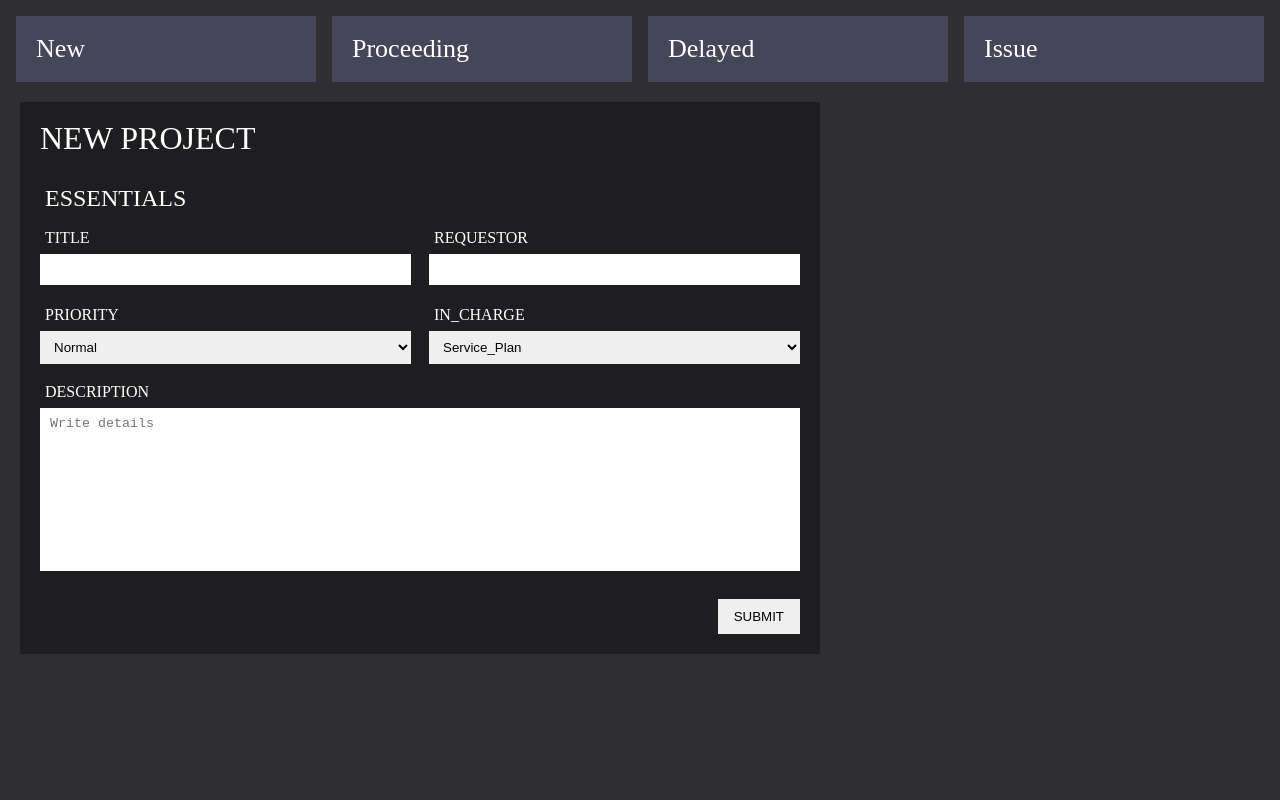
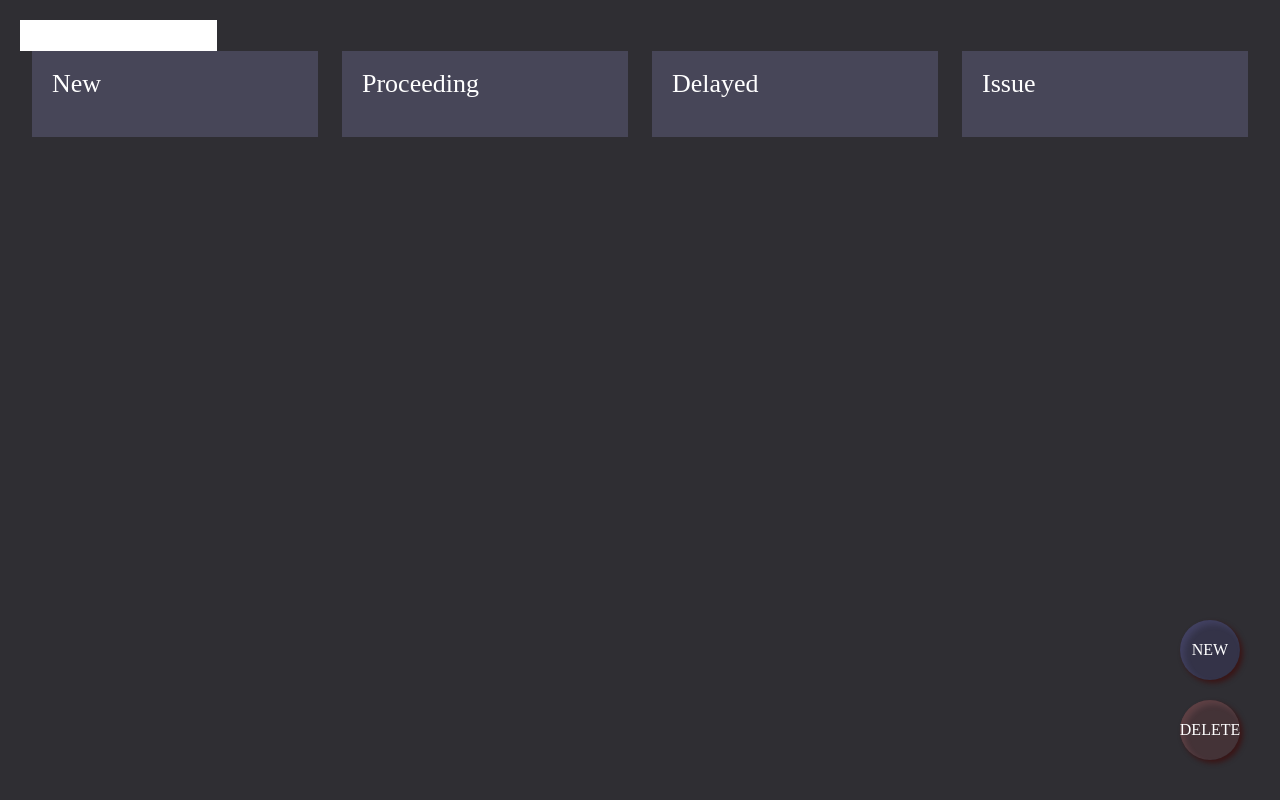
Before and after one commit to Cj-K-7/Project-management, a React (Create React App) app: page / in a window 1280 px wide. Built offline with nearby package versions, Linux system fonts and the light colour scheme.

Commit message:
Code Challenge Done

```diff
--- a/src/App.tsx
+++ b/src/App.tsx
@@ -3,9 +3,8 @@ import GlobalStyled from "./styles/Global-styled";
 import { darkTheme, lightTheme } from "./styles/theme";
 import { useRecoilValue } from "recoil";
 import { darkThemeAtom, dataAtom } from "./atoms";
-import Form from "./components/Form";
 import { useEffect } from "react";
-import LeaderBoard from "./components/LeaderBoard";
+import Container from "./components/Container";
 
 function App() {
   const isDark = useRecoilValue(darkThemeAtom);
@@ -18,8 +17,7 @@ function App() {
   return (
     <ThemeProvider theme={isDark ? darkTheme : lightTheme}>
       <GlobalStyled />
-      <LeaderBoard />
-      <Form />
+      <Container/>
     </ThemeProvider>
   );
 }
--- a/src/atoms.tsx
+++ b/src/atoms.tsx
@@ -28,16 +28,24 @@ export interface IForm {
   description: string;
 }
 
-interface IDataAtom {
+export interface IDataAtom {
   [key: string]: IForm[];
 }
 
+const localData = localStorage.getItem("projects")
+const JSONDATA = JSON.parse(localData as any)
+
 export const dataAtom = atom<IDataAtom>({
   key: "allData",
-  default: {
+  default: JSONDATA || {
     New: [],
     Proceeding: [],
     Delayed: [],
     Issue: [],
   },
 });
+
+export const formToggleAtom = atom({
+  key: "formToggle",
+  default : false
+})
--- a/src/components/Board.tsx
+++ b/src/components/Board.tsx
@@ -1,35 +1,66 @@
+import React from "react";
 import { Draggable, Droppable } from "react-beautiful-dnd";
 import styled from "styled-components";
+import { IForm } from "../atoms";
+import Card from "./Card";
 
 const BoardBox = styled.div`
   max-width: 100%;
   max-height: fit-content;
+  margin: 0px 12px;
   padding: 20px;
   background-color: ${(p) => p.theme.BgColor_dim};
 `;
 const Title = styled.h1`
   font-size: 26px;
 `;
+const DropedCards = styled.div`
+  display: grid;
+  grid-template-columns: 1fr;
+  grid-template-rows: auto;
+  grid-gap : 8px 0px;
+  margin-top: 20px;
+  background-color: ${(p) => p.theme.BgColor_sub};
+`;
 
 interface IBoadProps {
+  data: IForm[];
   title: string;
   index: number;
 }
 
-function Board({ title, index }: IBoadProps) {
+function Board({ data, title, index }: IBoadProps) {
   return (
     <Draggable draggableId={title} index={index}>
       {(props) => (
-          <BoardBox
+        <BoardBox
           ref={props.innerRef}
           {...props.dragHandleProps}
           {...props.draggableProps}
-          >
-            <Title>{title}</Title>
+        >
+          <Title>{title}</Title>
+          <Droppable droppableId={title}>
+            {(props) => (
+              <DropedCards ref={props.innerRef} {...props.droppableProps}>
+                {data.map((project, i) => (
+                  <Card
+                    key={project.id}
+                    id={project.id}
+                    index={i}
+                    title={project.title}
+                    requestor={project.requestor}
+                    priority={project.priority as string}
+                    in_charge={project.in_charge as string}
+                  />
+                ))}
+                {props.placeholder}
+              </DropedCards>
+            )}
+          </Droppable>
         </BoardBox>
       )}
     </Draggable>
   );
 }
 
-export default Board;
+export default React.memo(Board);
--- /dev/null
+++ b/src/components/Container.tsx
@@ -0,0 +1,40 @@
+import React, { useState } from "react";
+import { useSetRecoilState } from "recoil";
+import styled from "styled-components";
+import { dataAtom, IDataAtom } from "../atoms";
+import Form from "./Form";
+import LeaderBoard from "./LeaderBoard";
+
+const Window = styled.div`
+  padding: 20px;
+  overflow: hidden;
+`;
+
+function Container() {
+  const setData = useSetRecoilState(dataAtom);
+  const [value, setValue] = useState("");
+  const onSubmit = (event: React.FormEvent<HTMLFormElement>) => {
+    event.preventDefault();
+    setData((pre)=>{
+      return {...pre, [value] : []}
+    })
+  };
+  const onChange = (event: React.FormEvent<HTMLInputElement>) => {
+    const {
+      currentTarget : {value},
+    } = event;
+    setValue(value);
+  };
+
+  return (
+    <Window>
+      <form onSubmit={onSubmit}>
+        <input value={value} onChange={onChange} type="text" />
+      </form>
+      <LeaderBoard />
+      <Form />
+    </Window>
+  );
+}
+
+export default Container;
--- a/src/components/Form.tsx
+++ b/src/components/Form.tsx
@@ -1,6 +1,6 @@
 import { useForm } from "react-hook-form";
-import { useSetRecoilState } from "recoil";
-import { dataAtom, Departments, IForm, Priority } from "../atoms";
+import { useRecoilValue, useSetRecoilState } from "recoil";
+import { dataAtom, Departments, formToggleAtom, IForm, Priority } from "../atoms";
 import {
   FormBox,
   FormDoc,
@@ -19,6 +19,7 @@ import {
 } from "./FormComponents";
 
 function Form() {
+  const toggle = useRecoilValue(formToggleAtom);
   const setData = useSetRecoilState(dataAtom);
   const {
     register,
@@ -28,12 +29,16 @@ function Form() {
   } = useForm<IForm>();
 
   const onSubmit = (data: IForm) => {
-    data.id= Date.now();
-    setData((pre)=>{
-      return {...pre, ["New"]: [ data, ...pre["New"]]}
-    })
+    data.id = Date.now();
+    setData((pre) => {
+      return { ...pre, ["New"]: [data, ...pre["New"]] };
+    });
     setValue("title", "");
   };
+
+  if(!toggle){
+    return null;
+  }
 
   return (
     <FormBox>
@@ -49,7 +54,7 @@ function Form() {
             <RequestTitleInput
               {...register("title", {
                 required: "no title...?",
-                maxLength: { value: 20, message: "20 letter or less" },
+                maxLength: { value: 16, message: "16 letter or less" },
               })}
             />
           </Grid>
--- a/src/components/FormComponents.ts
+++ b/src/components/FormComponents.ts
@@ -1,10 +1,14 @@
 import styled from "styled-components";
 
 export const FormBox = styled.div`
+  position : fixed;
   max-width: 800px;
-  margin: 20px;
+  bottom:20px;
+  right:140px;
+  opacity : 0.8;
   background-color: ${(props) => props.theme.BgColor_bold};
 `;
+
 export const FormDoc = styled.form`
   display: flex;
   flex-direction: column;
--- a/src/components/LeaderBoard.tsx
+++ b/src/components/LeaderBoard.tsx
@@ -1,26 +1,55 @@
+import React from "react";
 import { DragDropContext, Droppable, DropResult } from "react-beautiful-dnd";
-import { useRecoilState } from "recoil";
+import { useRecoilState} from "recoil";
 import styled from "styled-components";
-import { dataAtom } from "../atoms";
+import { dataAtom, formToggleAtom } from "../atoms";
 import Board from "./Board";
+import Trash from "./Trash";
 
 const Container = styled.div`
-  margin: 16px;
-  gap: 16px;
+  margin-bottom: 25px;
   display: grid;
   grid-template-columns: repeat(4, 1fr);
+  grid-gap : 16px 0px;
+`;
+const Toggle = styled.div`
+  position: absolute;
+  display: flex;
+  justify-content: center;
+  align-items: center;
+  width: 60px;
+  height: 60px;
+  bottom: 120px;
+  right: 40px;
+  border-radius: 50%;
+  box-shadow: 4px 4px 6px rgba(150, 150, 250, 0.15) inset;
+  &::after {
+    position: absolute;
+    content: "";
+    width: 60px;
+    height: 60px;
+    border-radius: 50%;
+    box-shadow: 3px 3px 5px rgba(60, 15, 15, 0.8);
+  }
+  &:hover {
+    background-color: rgba(100, 100, 255, 0.8);
+    box-shadow: 4px 4px 6px rgba(255, 255, 255, 0.3) inset;
+  }
+  background-color: rgba(100, 100, 255, 0.1);
 `;
 
 function LeaderBoard() {
   const [data, setData] = useRecoilState(dataAtom);
+  const [toggle, setToggle] = useRecoilState(formToggleAtom);
   const onDragEnd = (props: DropResult) => {
     console.log(props);
     const {
       destination,
       source: { droppableId, index },
+      type,
     } = props;
     if (!destination) return;
-    if (destination.droppableId === droppableId) {
+    if (type === "LeadrBoard") {
       setData((data) => {
         const entries = Object.entries(data);
         const [item] = entries.splice(index, 1);
@@ -30,22 +59,60 @@ function LeaderBoard() {
           {}
         );
       });
+    } else {
+      if (destination.droppableId === droppableId) {
+        setData((data) => {
+          const currentBoard = [...data[droppableId]];
+          const item = currentBoard[index];
+          currentBoard.splice(index, 1);
+          currentBoard.splice(destination.index, 0, item);
+          return { ...data, [droppableId]: currentBoard };
+        });
+      } else if (destination.droppableId === "trash") {
+        setData((data) => {
+          const currentBoard = [...data[droppableId]];
+          currentBoard.splice(index, 1);
+          return {
+            ...data,
+            [droppableId]: currentBoard
+          };
+        });
+      } else if (destination.droppableId !== droppableId) {
+        setData((data) => {
+          const currentBoard = [...data[droppableId]];
+          const targetBoard = [...data[destination.droppableId]];
+          const item = currentBoard[index];
+          currentBoard.splice(index, 1);
+          targetBoard.splice(destination.index, 0, item);
+          return {
+            ...data,
+            [droppableId]: currentBoard,
+            [destination.droppableId]: targetBoard,
+          };
+        });
+      }
     }
   };
   return (
     <DragDropContext onDragEnd={onDragEnd}>
-      <Droppable droppableId="LeadrBoard" direction="horizontal">
+      <Trash />
+      <Droppable
+        type="LeadrBoard"
+        droppableId="LeadrBoard"
+        direction="horizontal"
+      >
         {(props) => (
           <Container ref={props.innerRef} {...props.droppableProps}>
             {Object.keys(data).map((key, index) => (
-              <Board key={key} title={key} index={index} />
+              <Board key={key} data={data[key]} title={key} index={index} />
             ))}
             {props.placeholder}
           </Container>
         )}
       </Droppable>
+      <Toggle onClick={()=>setToggle((b)=>!b)}>{toggle ? "CLOSE" : "NEW"}</Toggle>
     </DragDropContext>
   );
 }
 
-export default LeaderBoard;
+export default React.memo(LeaderBoard);
--- /dev/null
+++ b/src/components/Trash.tsx
@@ -0,0 +1,43 @@
+import { Droppable } from "react-beautiful-dnd";
+import styled from "styled-components";
+
+const DeleteUI = styled.div`
+  position: fixed;
+  display: flex;
+  justify-content: center;
+  align-items: center;
+  width: 60px;
+  height: 60px;
+  bottom: 40px;
+  right: 40px;
+  border-radius: 50%;
+  box-shadow: 4px 4px 6px rgba(255, 150, 150, 0.15) inset;
+  &::after {
+    position: absolute;
+    content: "";
+    width: 60px;
+    height: 60px;
+    border-radius: 50%;
+    box-shadow: 3px 3px 5px rgba(60, 15, 15, 0.8);
+  }
+  &:hover {
+    background-color: rgba(255, 100, 100, 0.8);
+    box-shadow: 4px 4px 6px rgba(255, 255, 255, 0.3) inset;
+  }
+  background-color: rgba(255, 100, 100, 0.1);
+`;
+
+function Trash() {
+  return (
+    <Droppable droppableId="trash">
+      {(props) => (
+        <DeleteUI ref={props.innerRef} {...props.droppableProps}>
+          DELETE
+          {props.placeholder}
+        </DeleteUI>
+      )}
+    </Droppable>
+  );
+}
+
+export default Trash;
--- a/src/styles/Global-styled.tsx
+++ b/src/styles/Global-styled.tsx
@@ -53,6 +53,10 @@ input, select, textarea {
 		outline: none;
 	};
 }
+@font-face {
+	font-family: 'Saira Condensed', sans-serif;;
+	src: url();
+}
 
 `;
 
```
Also changed, not shown: src/components/Card.tsx (+67 -5 lines).
